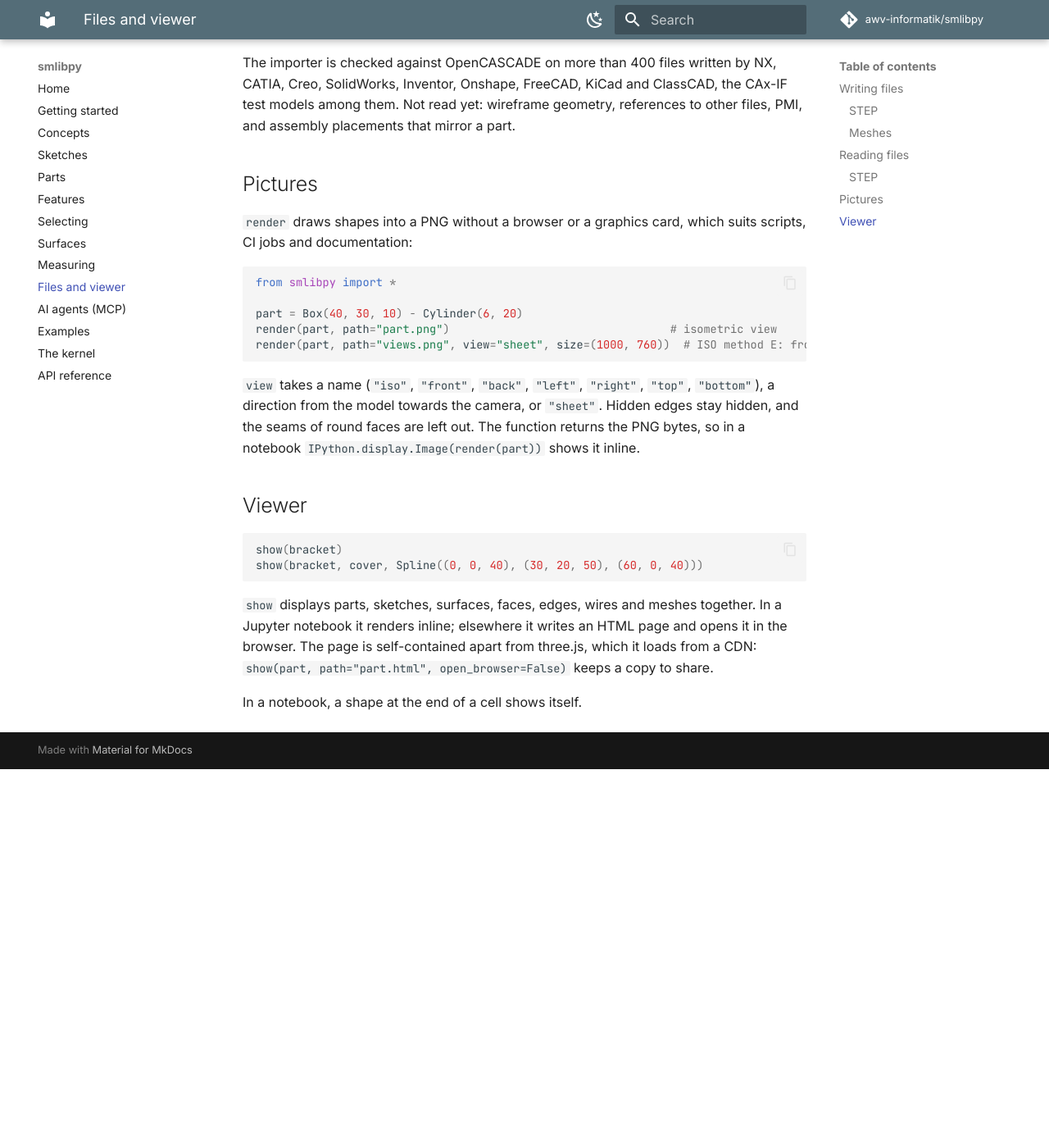
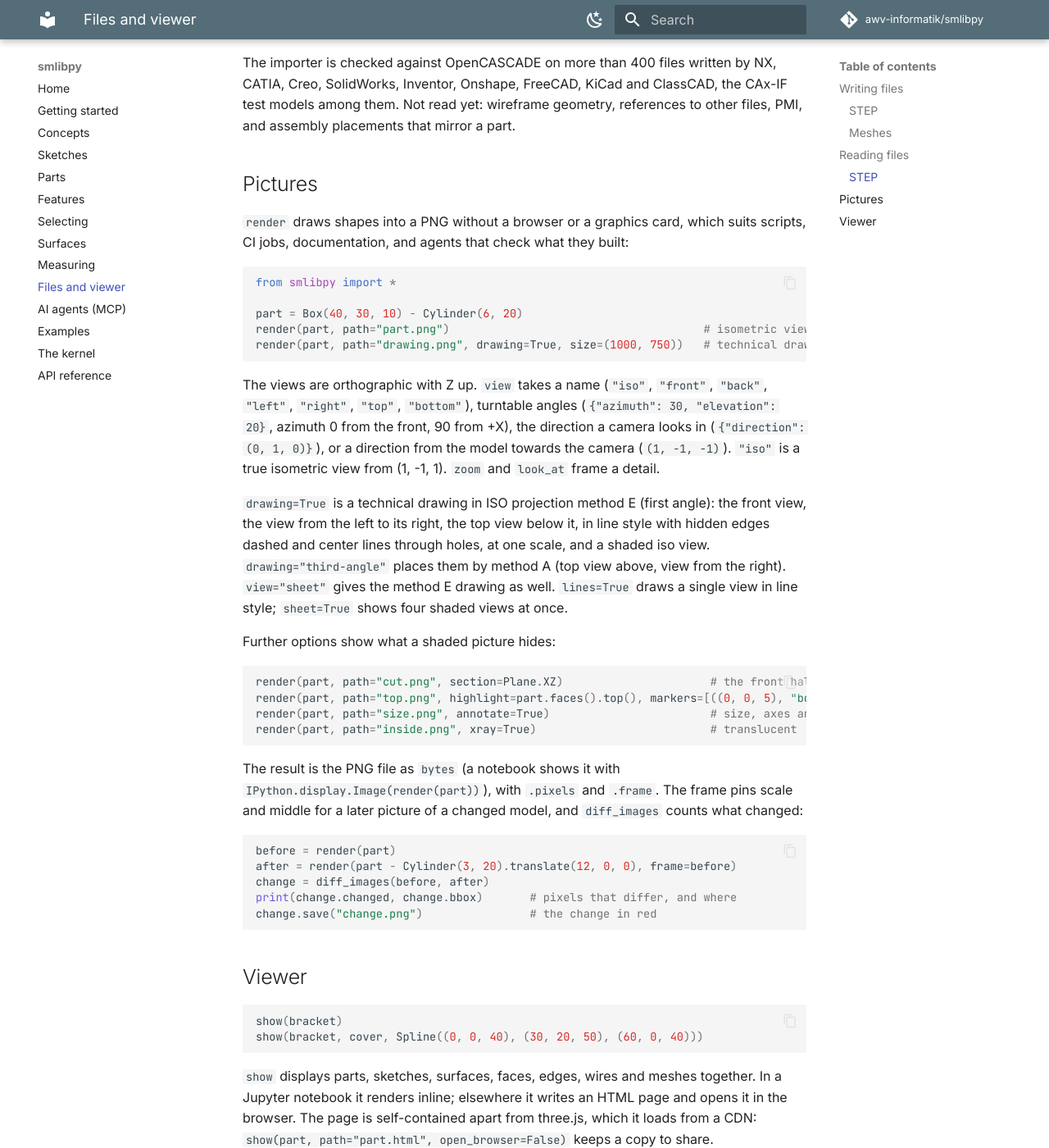
Before and after one commit to abernier/smlibpy, an MkDocs documentation site: the page built from docs/files.md, in a window 1280 px wide and 1400 px high, scrolled down 1972 px. Shown: the whole window at 82% size. Built offline with MkDocs 1.6.1 and Material for MkDocs 9.7.7, drawn with Linux system fonts in a browser that asks for light colours; comment, search, counter and statistics services are not loaded; before the commit the page ends 2910 px from its top, so only the background shows below that.

Commit message:
Guides and docs for the renderer: drawings, sections, highlights, diffs
The render guide covers every option: cameras (and that the tuple and
{"direction"} point opposite ways), line style, drawings in both projection
methods, sheets, sections, highlights, markers, annotations, x-ray, the
Picture result and pinned frames; diff_images gets its own guide. The
verification recipe says which picture answers which question: the drawing
for shape and hidden structure, the reference's projection method when
matching a drawing, a mirrored pair for handedness, a section for walls,
highlight before filleting with a selection, markers for probe points, frame
and compare for before and after. The server instructions, both SKILL files,
files.md and mcp.md follow; the search knows "drawing", "highlight",
"compare" and "diff".

````diff
--- a/docs/files.md
+++ b/docs/files.md
@@ -86,20 +86,49 @@
 ## Pictures
 
 `render` draws shapes into a PNG without a browser or a graphics card, which suits
-scripts, CI jobs and documentation:
+scripts, CI jobs, documentation, and agents that check what they built:
 
 ```python
 from smlibpy import *
 
 part = Box(40, 30, 10) - Cylinder(6, 20)
-render(part, path="part.png")                                 # isometric view
-render(part, path="views.png", view="sheet", size=(1000, 760))  # ISO method E: front, left, top, iso
+render(part, path="part.png")                                      # isometric view
+render(part, path="drawing.png", drawing=True, size=(1000, 750))   # technical drawing
 ```
 
-`view` takes a name (`"iso"`, `"front"`, `"back"`, `"left"`, `"right"`, `"top"`,
-`"bottom"`), a direction from the model towards the camera, or `"sheet"`. Hidden edges stay
-hidden, and the seams of round faces are left out. The function returns the PNG bytes, so in
-a notebook `IPython.display.Image(render(part))` shows it inline.
+The views are orthographic with Z up. `view` takes a name (`"iso"`, `"front"`, `"back"`,
+`"left"`, `"right"`, `"top"`, `"bottom"`), turntable angles (`{"azimuth": 30, "elevation":
+20}`, azimuth 0 from the front, 90 from +X), the direction a camera looks in (`{"direction":
+(0, 1, 0)}`), or a direction from the model towards the camera (`(1, -1, -1)`). `"iso"` is a
+true isometric view from (1, -1, 1). `zoom` and `look_at` frame a detail.
+
+`drawing=True` is a technical drawing in ISO projection method E (first angle): the front
+view, the view from the left to its right, the top view below it, in line style with hidden
+edges dashed and center lines through holes, at one scale, and a shaded iso view.
+`drawing="third-angle"` places them by method A (top view above, view from the right).
+`view="sheet"` gives the method E drawing as well. `lines=True` draws a single view in line
+style; `sheet=True` shows four shaded views at once.
+
+Further options show what a shaded picture hides:
+
+```python
+render(part, path="cut.png", section=Plane.XZ)                      # the front half cut away, hatched
+render(part, path="top.png", highlight=part.faces().top(), markers=[((0, 0, 5), "bore")])
+render(part, path="size.png", annotate=True)                        # size, axes and a scale bar
+render(part, path="inside.png", xray=True)                          # translucent
+```
+
+The result is the PNG file as `bytes` (a notebook shows it with
+`IPython.display.Image(render(part))`), with `.pixels` and `.frame`. The frame pins scale and
+middle for a later picture of a changed model, and `diff_images` counts what changed:
+
+```python
+before = render(part)
+after = render(part - Cylinder(3, 20).translate(12, 0, 0), frame=before)
+change = diff_images(before, after)
+print(change.changed, change.bbox)       # pixels that differ, and where
+change.save("change.png")                # the change in red
+```
 
 ## Viewer
 
````
Also changed, not shown: docs/api.md (+3 -0 lines), docs/mcp.md (+11 -4 lines), plugins/smlibpy/skills/smlibpy/SKILL.md (+2 -1 lines), src/smlibpy/skill/SKILL.md (+2 -1 lines), src/smlibpy/skill/recipes/verification.md (+33 -5 lines), src/smlibpy/skill/references/files/diff_images.md (added, +46 -0 lines), src/smlibpy/skill/references/files/generic.md (+3 -3 lines), src/smlibpy/skill/references/files/render.md (+123 -35 lines), 2 other files.
